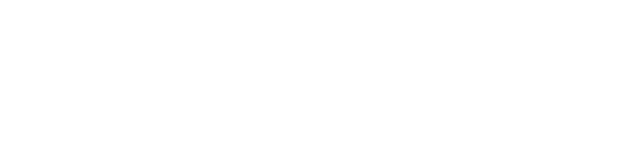
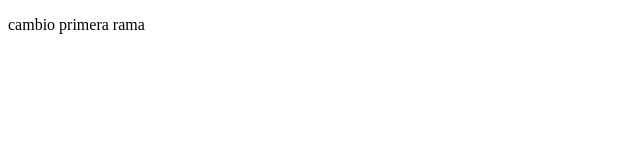
Before and after one commit to alediazp/clase-poages, a plain HTML site: page index.html in a window 1280 px wide. Shown: the whole page, without its empty margins (0-640 px from the left). Drawn offline with Linux system fonts and the light colour scheme.

Commit message:
cambio primera rama

```diff
--- a/index.html
+++ b/index.html
@@ -4,6 +4,7 @@
     <meta charset="UTF-8">
     <meta name="viewport" content="width=device-width, initial-scale=1.0">
     <title>prueba</title>
+    <p>cambio primera rama</p>
 </head>
 <body>
 
```
